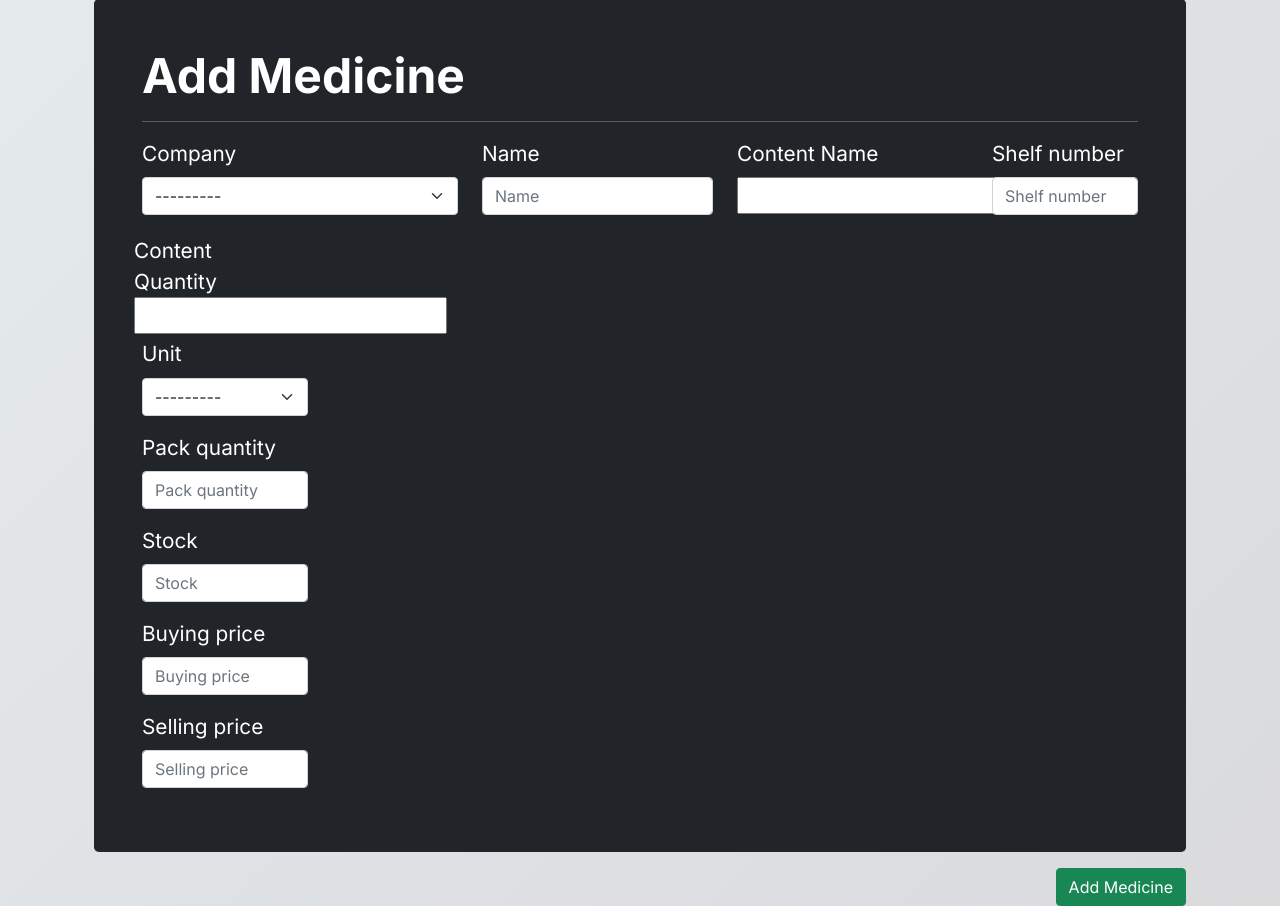
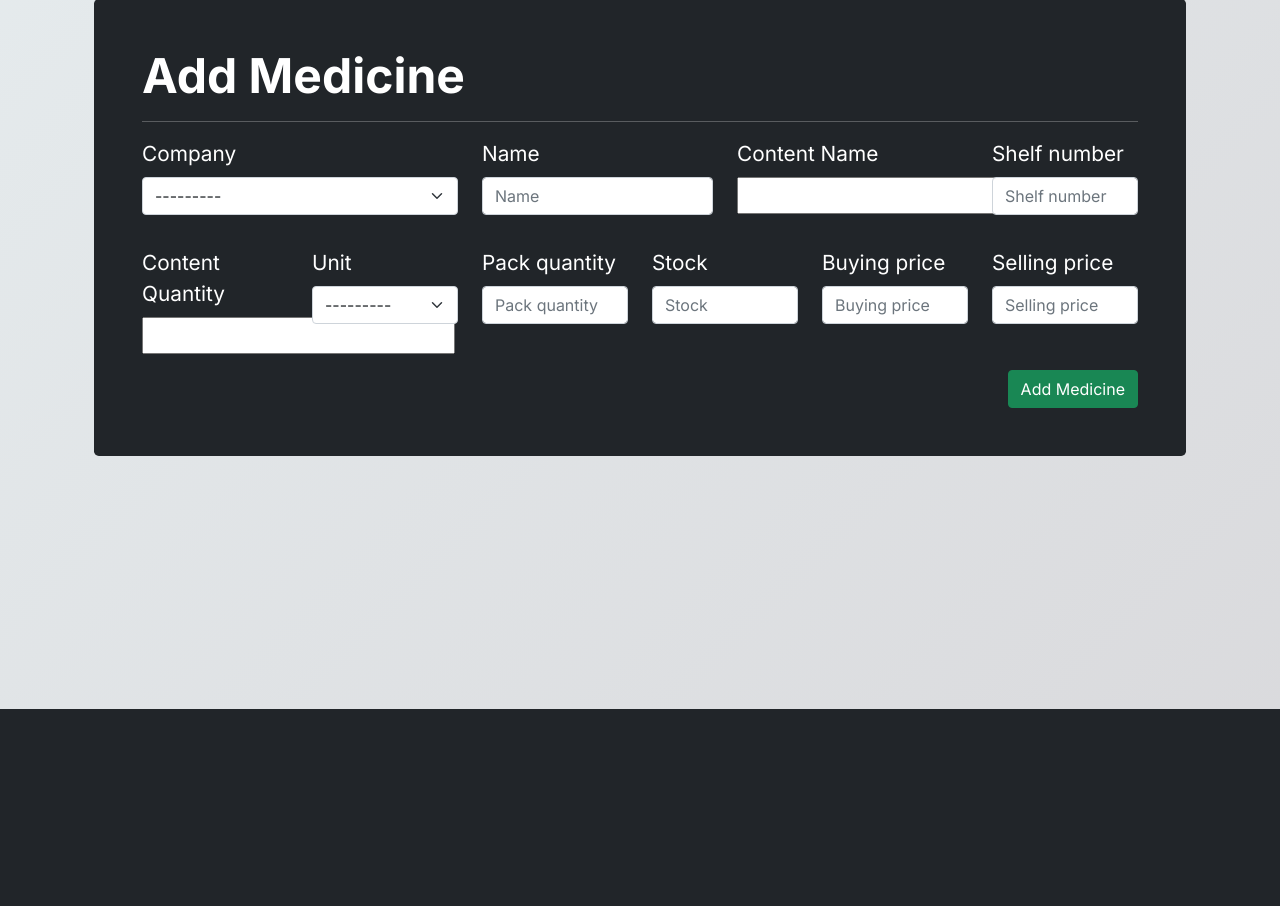
Before and after one commit to mightysandy1/pharmacyappsneha, a Django app: page /create/med/ in a window 1280 px wide. Shown: the part 91-997 px from the top of the page. After the commit the page ends 800 px from the top, so only its background shows below. Run offline with Django 4.2, Linux system fonts and the light colour scheme; the visitor is signed in with stand-in values (Sample User, id 1); data that the repository does not hold is empty; some libraries are stand-ins or nearby versions.

Commit message:
Update medicine_form.html

```diff
--- a/yolo_pharmacy/yolo_site/templates/yolo_site/medicine_form.html
+++ b/yolo_pharmacy/yolo_site/templates/yolo_site/medicine_form.html
@@ -5,68 +5,62 @@
     {% if not form.instance.pk %}
         <h1 class="display-5 fw-bold">Add Medicine</h1>
         <hr>
-            <form method='post'>
+        <form method="post">
             {% csrf_token %}
+
             <div class="row">
-                    <div class="col-4">
+                <div class="col-md-4 mb-3">
                     {% bootstrap_field form.company %}
                 </div>
-                    <div class="col-3">
+                <div class="col-md-3 mb-3">
                     {% bootstrap_field form.name %}
                 </div>
-                    <div class="col-3">
-                      <div class="mb-3">
+                <div class="col-md-3 mb-3">
                     <label class="form-label" for="{{ form.salt_name.id_for_label }}">Content Name</label>
                     {{ form.salt_name }}
                 </div>
-
-
-                    </div>
-                    <div class="col-2">
+                <div class="col-md-2 mb-3">
                     {% bootstrap_field form.shelf_number %}
                 </div>
             </div>
+
             <div class="row">
-             <div class="col-2 p-1">
-    <label class="form-label m-0" for="{{ form.salt_quantity.id_for_label }}">Content Quantity</label>
+                <div class="col-md-2 mb-3">
+                    <label class="form-label" for="{{ form.salt_quantity.id_for_label }}">Content Quantity</label>
                     {{ form.salt_quantity }}
                 </div>
-
-
+                <div class="col-md-2 mb-3">
+                    {% bootstrap_field form.unit %}
+                </div>
+                <div class="col-md-2 mb-3">
+                    {% bootstrap_field form.pack_quantity %}
+                </div>
+                <div class="col-md-2 mb-3">
+                    {% bootstrap_field form.stock %}
+                </div>
+                <div class="col-md-2 mb-3">
+                    {% bootstrap_field form.buying_price %}
+                </div>
+                <div class="col-md-2 mb-3">
+                    {% bootstrap_field form.selling_price %}
+                </div>
             </div>
 
-                    <div class="col-2">
-                        {% bootstrap_field form.unit %}
-                    </div>
-                    <div class="col-2">
-                        {% bootstrap_field form.pack_quantity %}
-                    </div>
-                    <div class="col-2">
-                        {% bootstrap_field form.stock %}
-                    </div>
-                    <div class="col-2">
-                        {% bootstrap_field form.buying_price %}
-                    </div>
-                    <div class="col-2">
-                        {% bootstrap_field form.selling_price %}
-                    </div>
-
-                </div>
-
-                <p></p>
-                    <div class="container rel">
-                        <input class="btn btn-success btn-right" type="submit" value='Add Medicine'>
+            <div class="d-flex justify-content-end">
+                <input class="btn btn-success" type="submit" value="Add Medicine">
             </div>
         </form>
+
     {% else %}
         <h1 class="display-5 fw-bold">Update Medicine</h1>
         <hr>
-            <form method='post'>
+        <form method="post">
             {% csrf_token %}
             {% bootstrap_form form %}
-                <p></p>
-                    <input type="submit" class="btn btn-success rightPadBtn" value='Update Medicine'>
+            <div class="d-flex justify-content-end">
+                <input type="submit" class="btn btn-success me-2" value="Update Medicine">
                 <a class="btn btn-secondary" href="{% url 'med_detail' pk=medicine.pk %}">Cancel</a>
+            </div>
         </form>
     {% endif %}
 {% endblock %}
```
Lines whose indentation alone changed are shown as unchanged.
